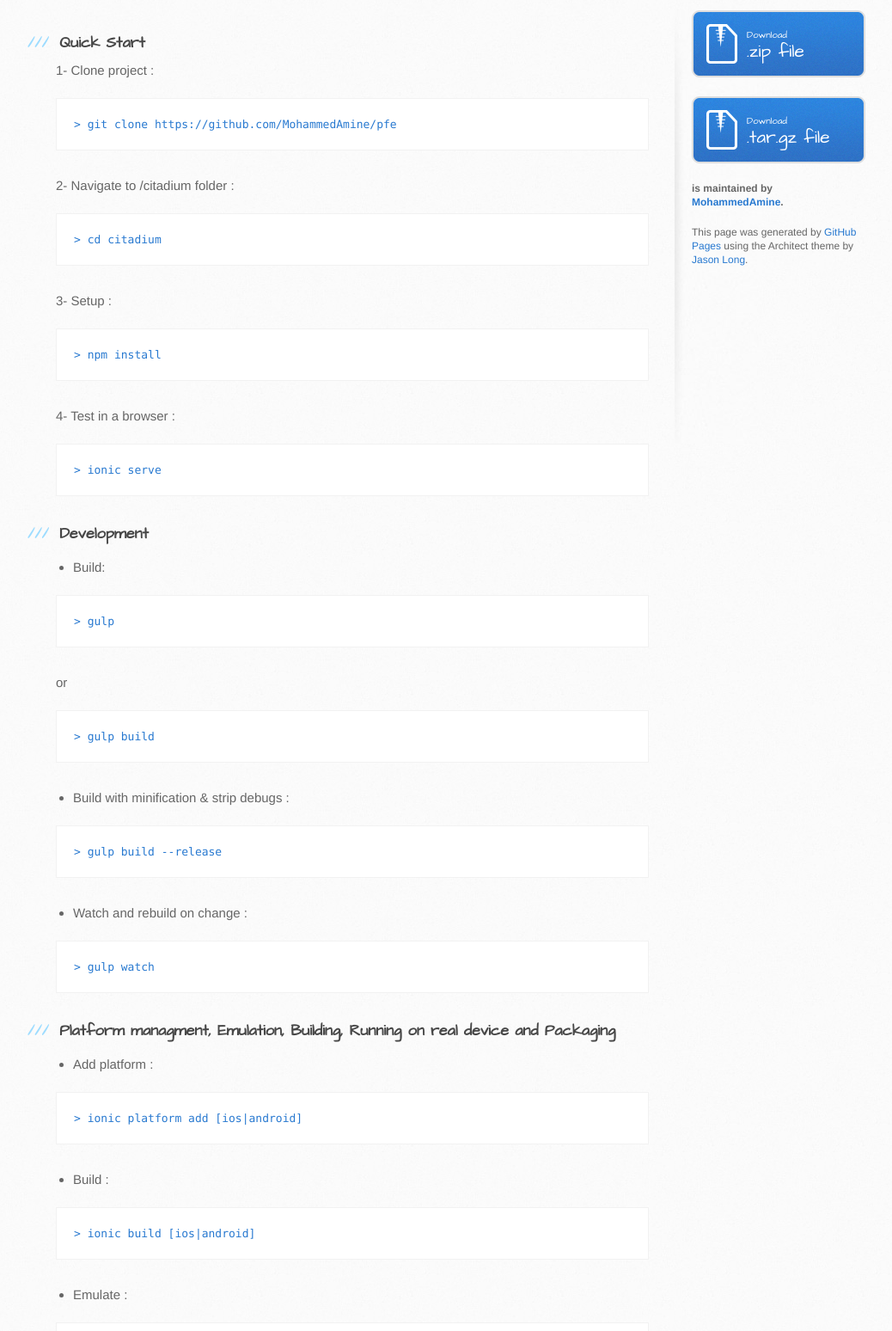
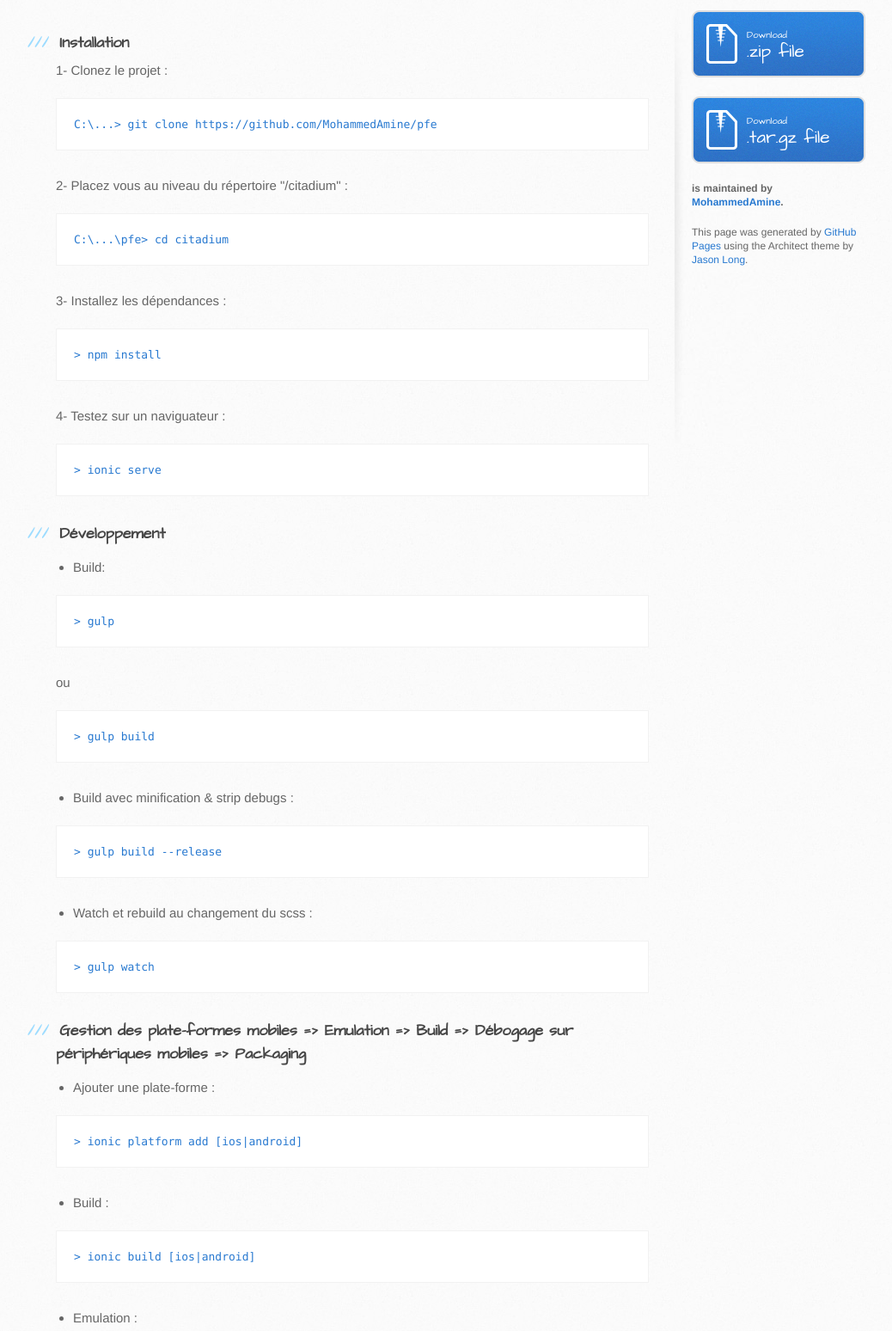
Before and after one commit to MohammedAmine/ctdm, a plain HTML site: page index.html in a window 1280 px wide. Shown: the part 220-1768 px from the top of the page at 86% size, without its empty margins (105-1143 px from the left). Drawn offline with Linux system fonts and the light colour scheme.

```diff
--- a/index.html
+++ b/index.html
@@ -29,30 +29,30 @@
       <div class="inner clearfix">
         <section id="main-content">
           <h3>
-<a id="quick-start" class="anchor" href="#quick-start" aria-hidden="true"><span class="octicon octicon-link"></span></a>Quick Start</h3>
+<a id="installation" class="anchor" href="#installation" aria-hidden="true"><span class="octicon octicon-link"></span></a>Installation</h3>
 
-<p>1- Clone project :</p>
+<p>1- Clonez le projet :</p>
 
-<pre><code>&gt; git clone https://github.com/MohammedAmine/pfe
+<pre><code>C:\...&gt; git clone https://github.com/MohammedAmine/pfe
 </code></pre>
 
-<p>2- Navigate to /citadium folder :</p>
+<p>2- Placez vous au niveau du répertoire "/citadium" :</p>
 
-<pre><code>&gt; cd citadium
+<pre><code>C:\...\pfe&gt; cd citadium
 </code></pre>
 
-<p>3- Setup :</p>
+<p>3- Installez les dépendances :</p>
 
 <pre><code>&gt; npm install
 </code></pre>
 
-<p>4- Test in a browser :</p>
+<p>4- Testez sur un naviguateur :</p>
 
 <pre><code>&gt; ionic serve
 </code></pre>
 
 <h3>
-<a id="development" class="anchor" href="#development" aria-hidden="true"><span class="octicon octicon-link"></span></a>Development</h3>
+<a id="développement" class="anchor" href="#d%C3%A9veloppement" aria-hidden="true"><span class="octicon octicon-link"></span></a>Développement</h3>
 
 <ul>
 <li>Build:</li>
@@ -61,30 +61,30 @@
 <pre><code>&gt; gulp
 </code></pre>
 
-<p>or</p>
+<p>ou</p>
 
 <pre><code>&gt; gulp build
 </code></pre>
 
 <ul>
-<li>Build with minification &amp; strip debugs :</li>
+<li>Build avec minification &amp; strip debugs :</li>
 </ul>
 
 <pre><code>&gt; gulp build --release
 </code></pre>
 
 <ul>
-<li>Watch and rebuild on change :</li>
+<li>Watch et rebuild au changement du scss :</li>
 </ul>
 
 <pre><code>&gt; gulp watch
 </code></pre>
 
 <h3>
-<a id="platform-managment-emulation-building-running-on-real-device-and-packaging" class="anchor" href="#platform-managment-emulation-building-running-on-real-device-and-packaging" aria-hidden="true"><span class="octicon octicon-link"></span></a>Platform managment, Emulation, Building, Running on real device and Packaging</h3>
+<a id="gestion-des-plate-formes-mobiles--emulation--build--débogage-sur-périphériques-mobiles--packaging" class="anchor" href="#gestion-des-plate-formes-mobiles--emulation--build--d%C3%A9bogage-sur-p%C3%A9riph%C3%A9riques-mobiles--packaging" aria-hidden="true"><span class="octicon octicon-link"></span></a>Gestion des plate-formes mobiles =&gt; Emulation =&gt; Build =&gt; Débogage sur périphériques mobiles =&gt; Packaging</h3>
 
 <ul>
-<li>Add platform :</li>
+<li>Ajouter une plate-forme :</li>
 </ul>
 
 <pre><code>&gt; ionic platform add [ios|android]
@@ -98,21 +98,21 @@
 </code></pre>
 
 <ul>
-<li>Emulate :</li>
+<li>Emulation :</li>
 </ul>
 
 <pre><code>&gt; ionic emulate [ios|android]
 </code></pre>
 
 <ul>
-<li>Run :</li>
+<li>Débogage sur périphérique mobile:</li>
 </ul>
 
 <pre><code>&gt; ionic run [ios|android]
 </code></pre>
 
 <ul>
-<li>Package :</li>
+<li>Packaging :</li>
 </ul>
 
 <pre><code>&gt; ionic package [mode] [ios|android]
```
Also changed, not shown: params.json (+1 -1 lines).
